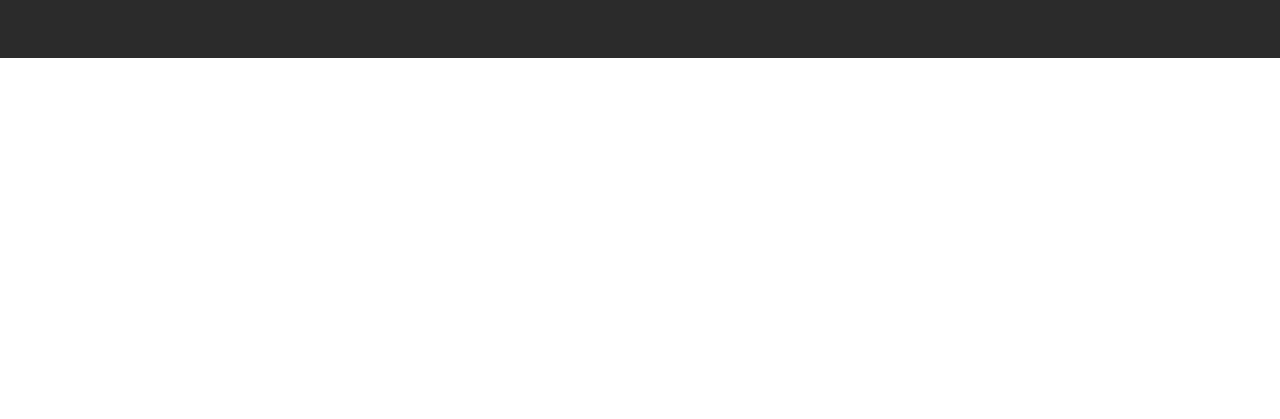
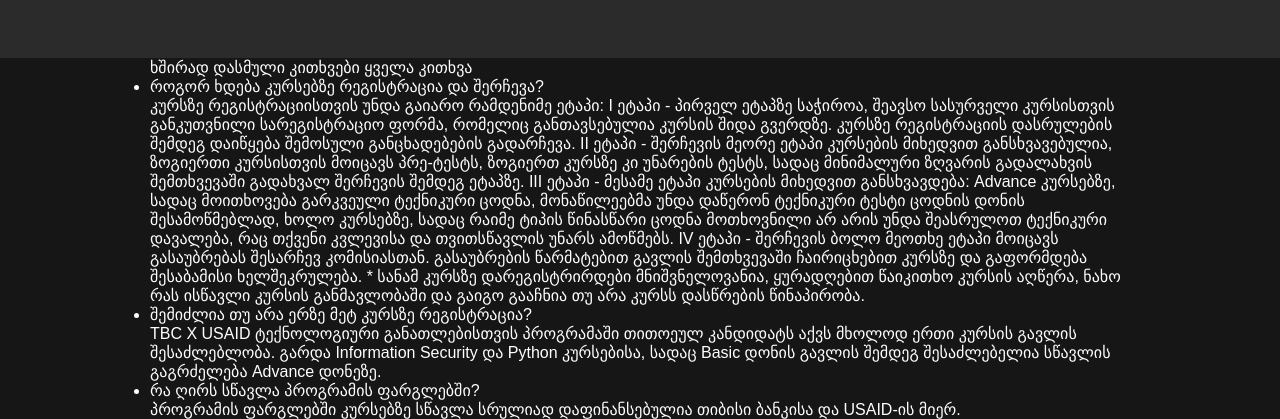
Before and after one commit to KUchuna/TBC-Assignment, a plain HTML site: page index.html in a window 1280 px wide. Shown: the part 2616-3035 px from the top of the page. Before the commit the page ends 2674 px from the top, so only its background shows below. Drawn offline with Linux system fonts and the light colour scheme.

Commit message:
Add files via upload

```diff
--- a/index.html
+++ b/index.html
@@ -151,5 +151,35 @@
             <span class="sponsor-dot">&#x2022</span>
         </div>
     </div>
+    <div class="faq-container parent-flex-column">
+        <span class="faq-title child">
+            ხშირად დასმული კითხვები
+            <span class="all-questions">
+                ყველა კითხვა
+            </span>
+        </span>
+        <ul class="faq-questions-list child">
+            <li class="faq-list-item">როგორ ხდება კურსებზე რეგისტრაცია და შერჩევა?
+                <p class="answer">
+                    კურსზე რეგისტრაციისთვის უნდა გაიარო რამდენიმე ეტაპი:
+                    I ეტაპი - პირველ ეტაპზე საჭიროა, შეავსო სასურველი კურსისთვის განკუთვნილი სარეგისტრაციო ფორმა, რომელიც განთავსებულია კურსის შიდა გვერდზე. კურსზე რეგისტრაციის დასრულების შემდეგ დაიწყება შემოსული განცხადებების გადარჩევა.
+                    II ეტაპი - შერჩევის მეორე ეტაპი კურსების მიხედვით განსხვავებულია, ზოგიერთი კურსისთვის მოიცავს პრე-ტესტს, ზოგიერთ კურსზე კი უნარების ტესტს, სადაც მინიმალური ზღვარის გადალახვის შემთხვევაში გადახვალ შერჩევის შემდეგ ეტაპზე.
+                    III ეტაპი - მესამე ეტაპი კურსების მიხედვით განსხვავდება: Advance კურსებზე, სადაც მოითხოვება გარკვეული ტექნიკური ცოდნა, მონაწილეებმა უნდა დაწერონ ტექნიკური ტესტი ცოდნის დონის შესამოწმებლად, ხოლო კურსებზე, სადაც რაიმე ტიპის წინასწარი ცოდნა მოთხოვნილი არ არის უნდა შეასრულოთ ტექნიკური დავალება, რაც თქვენი კვლევისა და თვითსწავლის უნარს ამოწმებს.
+                    IV ეტაპი - შერჩევის ბოლო მეოთხე ეტაპი მოიცავს გასაუბრებას შესარჩევ კომისიასთან. გასაუბრების წარმატებით გავლის შემთხვევაში ჩაირიცხებით კურსზე და გაფორმდება შესაბამისი ხელშეკრულება.
+                    * სანამ კურსზე დარეგისტრირდები მნიშვნელოვანია, ყურადღებით წაიკითხო კურსის აღწერა, ნახო რას ისწავლი კურსის განმავლობაში და გაიგო გააჩნია თუ არა კურსს დასწრების წინაპირობა.
+                </p>
+            </li>
+            <li class="faq-list-item">შემიძლია თუ არა ერზე მეტ კურსზე რეგისტრაცია?
+                <p class="answer">
+                    TBC X USAID ტექნოლოგიური განათლებისთვის პროგრამაში თითოეულ კანდიდატს აქვს მხოლოდ ერთი კურსის გავლის შესაძლებლობა. გარდა Information Security და Python კურსებისა, სადაც Basic დონის გავლის შემდეგ შესაძლებელია სწავლის გაგრძელება Advance დონეზე.
+                </p>
+            </li>
+            <li class="faq-list-item">რა ღირს სწავლა პროგრამის ფარგლებში?
+                <p class="answer">
+                    პროგრამის ფარგლებში კურსებზე სწავლა სრულიად დაფინანსებულია თიბისი ბანკისა და USAID-ის მიერ.
+                </p>
+            </li>
+        </ul>
+    </div>
 </body>
 </html>
--- a/style.css
+++ b/style.css
@@ -283,3 +283,12 @@ stay centered and do not exceed certain width */
     cursor: pointer;
     font-size: 24px;
 }
+
+/* end of sponsors styles */
+
+/* start of FAQ styles */
+
+.faq-container {
+    background-color: #161616;
+    color: white;
+}
```
